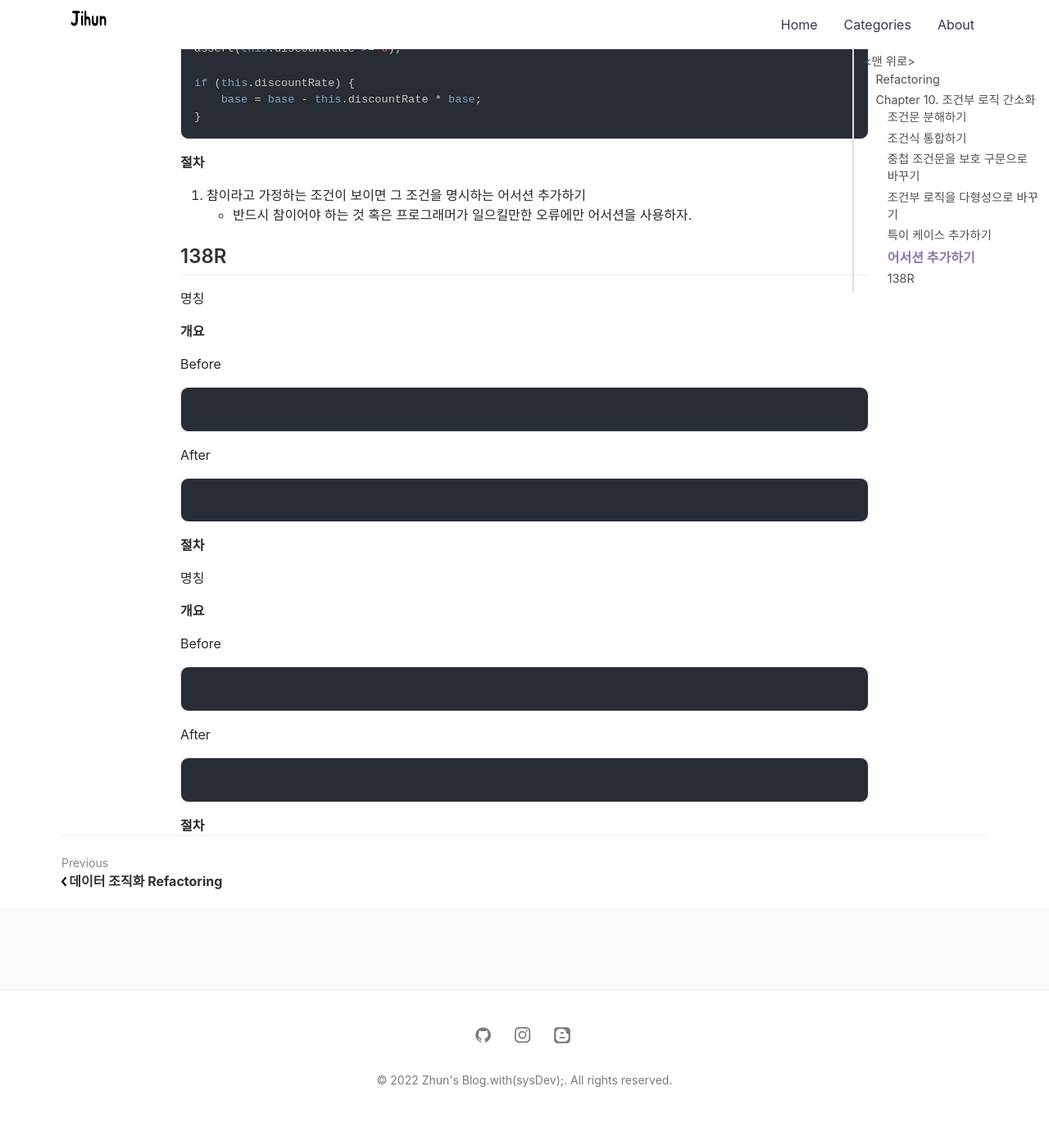
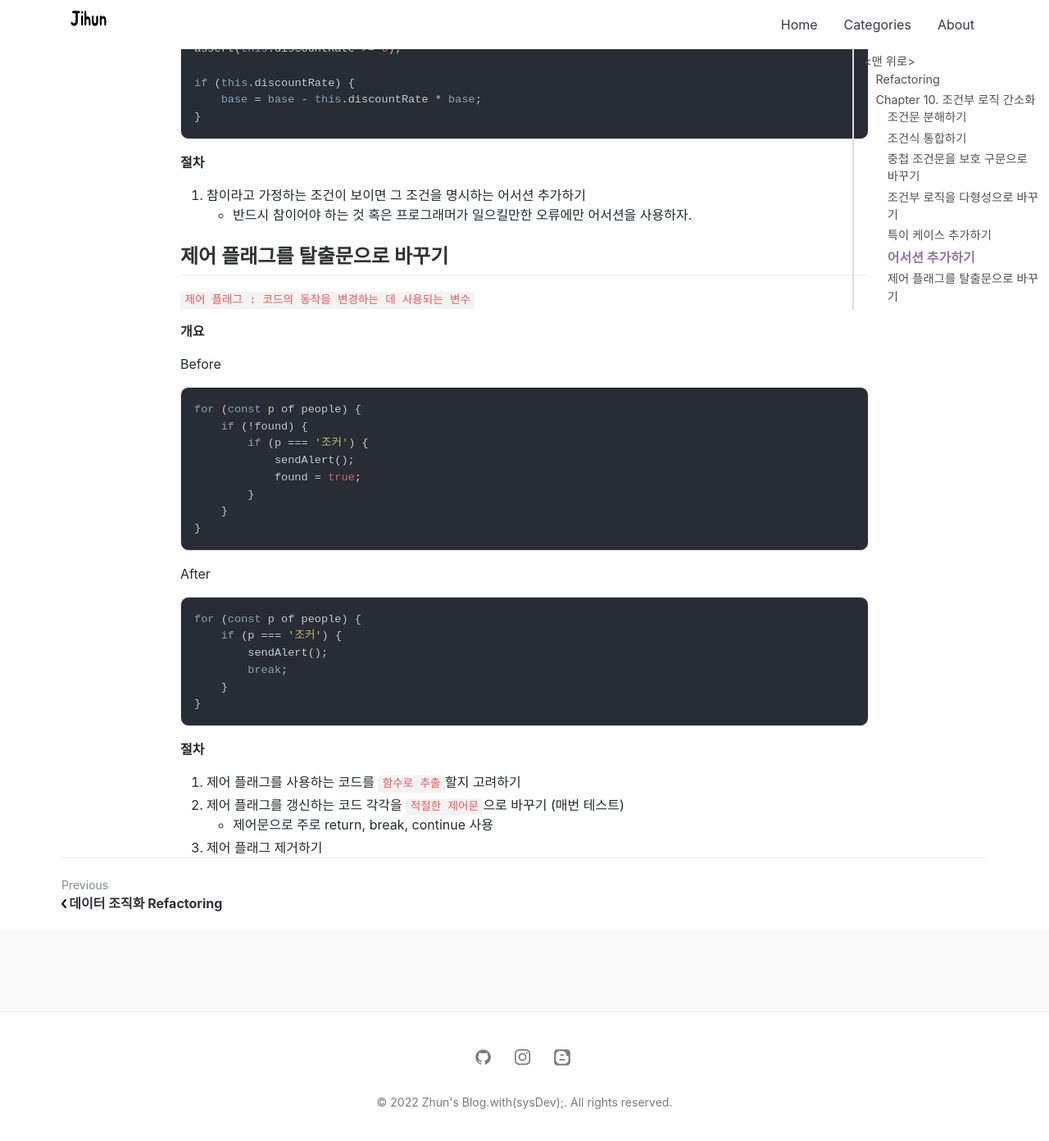
Before and after one commit to jihunparkme/jihunparkme.github.io, a Jekyll site: the page built from _posts/2021-11-27-Refactoring-10.md, in a window 1280 px wide and 1400 px high, scrolled down 8171 px. Shown: the top 1392 px of the window at 82% size. Built offline with Jekyll 4.4.1, drawn with Linux system fonts in a browser that asks for light colours; nearby versions of some CDN libraries; comment, search, counter and statistics services are not loaded.

Commit message:
[Refactoring] 제어 플래그를 탈출문으로 바꾸기

````diff
--- a/_posts/2021-11-27-Refactoring-10.md
+++ b/_posts/2021-11-27-Refactoring-10.md
@@ -385,40 +385,39 @@ if (this.discountRate) {
 1. 참이라고 가정하는 조건이 보이면 그 조건을 명시하는 어서션 추가하기
    - 반드시 참이어야 하는 것 혹은 프로그래머가 일으킬만한 오류에만 어서션을 사용하자.
 
-## 138R
+## 제어 플래그를 탈출문으로 바꾸기
 
-명칭
+`제어 플래그 : 코드의 동작을 변경하는 데 사용되는 변수`
 
 **개요**
 
 Before
 
 ```javascript
-
+for (const p of people) {
+    if (!found) {
+        if (p === '조커') {
+            sendAlert();
+            found = true;
+        }
+    }
+}
 ```
 
 After
 
 ```javascript
-
+for (const p of people) {
+    if (p === '조커') {
+        sendAlert();
+        break;
+    }
+}
 ```
 
 **절차**
 
-명칭
-
-**개요**
-
-Before
-
-```javascript
-
-```
-
-After
-
-```javascript
-
-```
-
-**절차**
+1. 제어 플래그를 사용하는 코드를 `함수로 추출`할지 고려하기
+2. 제어 플래그를 갱신하는 코드 각각을 `적절한 제어문`으로 바꾸기 (매번 테스트)
+   - 제어문으로 주로 return, break, continue 사용
+3. 제어 플래그 제거하기
````
